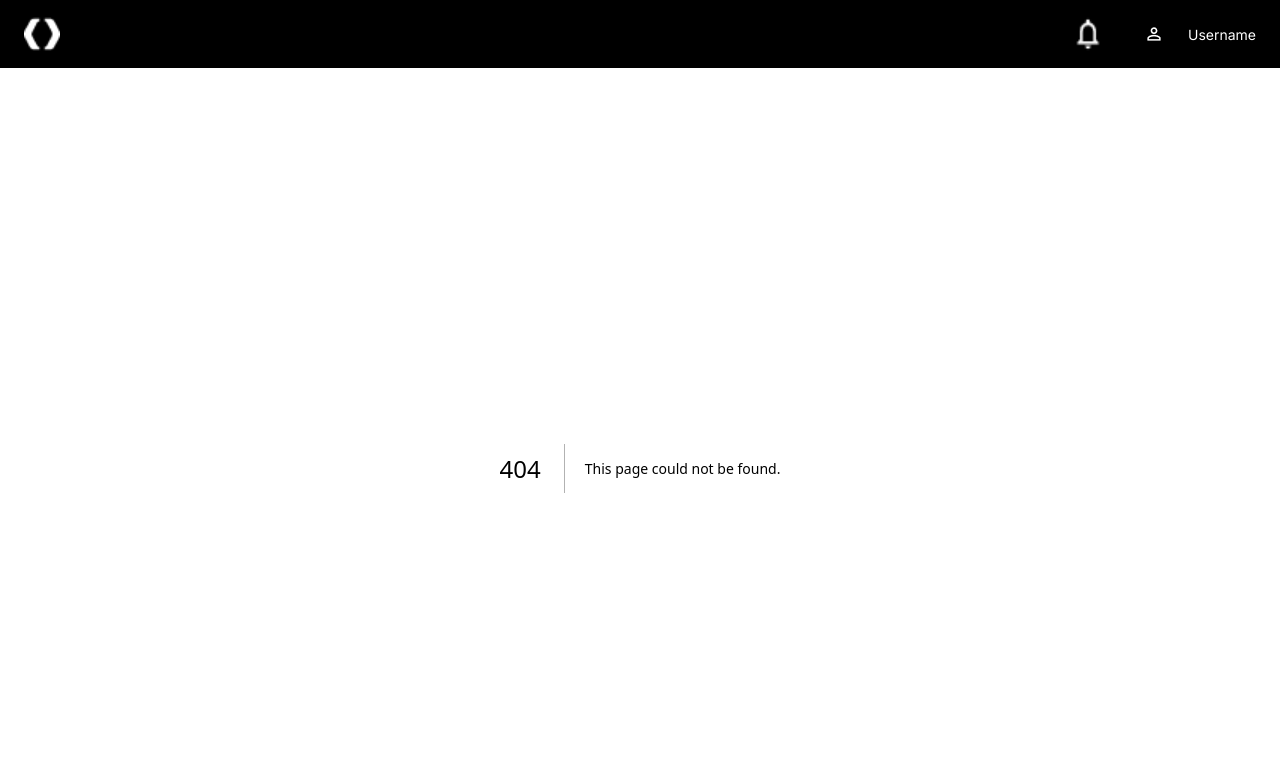
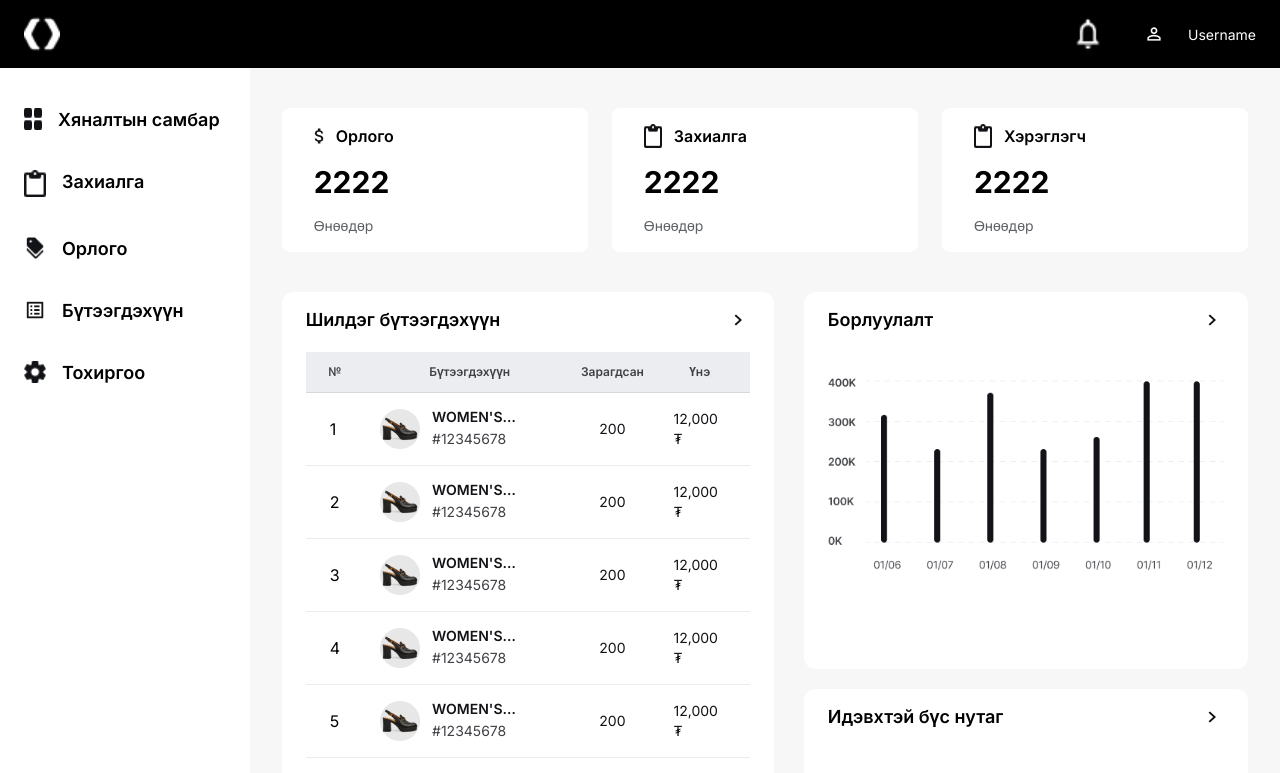
Before and after one commit to Leap1b-23-24/TEAM4-BASH, a Next.js app in the folder front/: page /dashboard in a window 1280 px wide. Before the commit this address had no page. Shown: the top 773 px of the page. Built offline with nearby package versions, Linux system fonts and the light colour scheme.

Commit message:
dashboard

```diff
--- /dev/null
+++ b/front/src/app/dashboard/layout.tsx
@@ -0,0 +1,15 @@
+import { AdminSideBar } from "@/src/components/admin/AdminSideBar";
+import { Header } from "@/src/components/layout/Header";
+import { PropsWithChildren } from "react";
+
+export default function DashboardLayout({ children }: PropsWithChildren) {
+  return (
+    <div className="w-full h-full max-w-[1700px] m-auto">
+      <Header />
+      <div className="flex h-screen">
+        <AdminSideBar />
+        {children}
+      </div>
+    </div>
+  );
+}
--- /dev/null
+++ b/front/src/app/dashboard/page.tsx
@@ -0,0 +1,11 @@
+import { AdminControlHead } from "@/src/components/admin/AdminControlHead";
+import { AdminTableGeneral } from "@/src/components/admin/AdminTableGeneral";
+
+export default function Home() {
+  return (
+    <div className="w-full h-full bg-[#F7F7F8]">
+      <AdminControlHead />
+      <AdminTableGeneral />
+    </div>
+  );
+}
--- a/front/src/app/layout.tsx
+++ b/front/src/app/layout.tsx
@@ -1,7 +1,6 @@
 import type { Metadata } from "next";
 import { Inter } from "next/font/google";
 import "./globals.css";
-import { Header } from "../components/layout/Header";
 
 const inter = Inter({ subsets: ["latin"] });
 
@@ -17,10 +16,7 @@ export default function RootLayout({
 }>) {
   return (
     <html lang="en">
-      <body className={inter.className}>
-        <Header />
-        {children}
-      </body>
+      <body className={inter.className}>{children}</body>
     </html>
   );
 }
--- a/front/src/app/page.tsx
+++ b/front/src/app/page.tsx
@@ -1,9 +1,3 @@
-import { ControlHead } from "../components/admin/ControlHead";
-
 export default function Home() {
-  return (
-    <div className="w-full h-screen max-w-[1700px] m-auto">
-      <ControlHead />
-    </div>
-  );
+  return <div className="w-full h-screen max-w-[1700px] m-auto bg-white"></div>;
 }
--- a/front/src/components/admin/AdminSideBar.tsx
+++ b/front/src/components/admin/AdminSideBar.tsx
@@ -1,4 +1,6 @@
 "use client";
+
+import { useRouter } from "next/navigation";
 
 export const AdminSideBar = () => {
   const data = [
@@ -9,6 +11,8 @@ export const AdminSideBar = () => {
     { icons: "set.png", label: "Тохиргоо" },
   ];
 
+  const router = useRouter();
+
   return (
     <div className="flex">
       <div className="bg-white h-full py-6 gap-2 flex flex-col">
@@ -17,6 +21,19 @@ export const AdminSideBar = () => {
             <div
               key={index}
               className="flex gap-4 py-3 pr-12 pl-6 hover:bg-[#e6e6e8] cursor-pointer"
+              onClick={() => {
+                if (item.label == "Хяналтын самбар") {
+                  router.push("/control");
+                } else if (item.label == "Захиалга") {
+                  router.push("/order");
+                } else if (item.label == "Орлого") {
+                  router.push("/income");
+                } else if (item.label == "Бүтээгдэхүүн") {
+                  router.push("/product");
+                } else if (item.label == "Тохиргоо") {
+                  router.push("/settings");
+                }
+              }}
             >
               <img src={item.icons} width={22} className="py-1" />
               <p className="text-lg font-semibold pt-[2px] whitespace-nowrap">
--- a/front/src/components/admin/ControlHead.tsx
+++ /dev/null
@@ -1,16 +0,0 @@
-import { AdminControlHead } from "./AdminControlHead";
-import { AdminSideBar } from "./AdminSideBar";
-import { AdminTableGeneral } from "./AdminTableGeneral";
-
-export const ControlHead = () => {
-  return (
-    <div className="w-full h-full flex">
-      <AdminSideBar />
-
-      <div className="w-full h-full bg-[#F7F7F8]">
-        <AdminControlHead />
-        <AdminTableGeneral />
-      </div>
-    </div>
-  );
-};
```
Also changed, not shown: front/src/app/dashboard/order/page.tsx (added).
